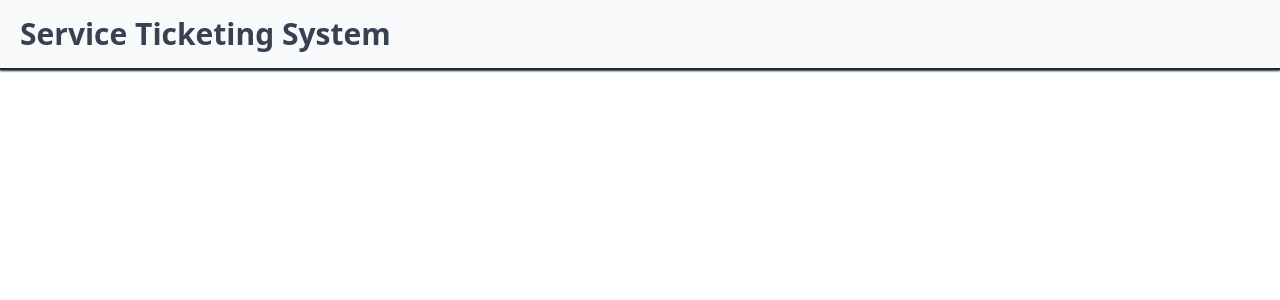
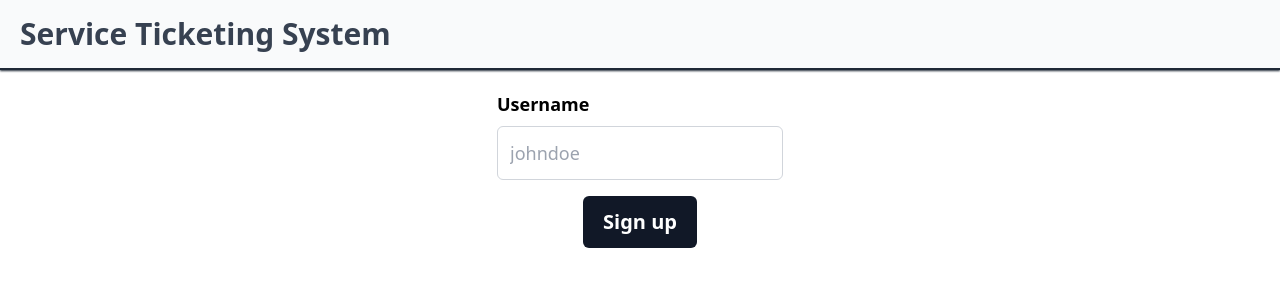
Before and after one commit to AyanavaKarmakar/service-ticketing-system, a React (Vite) app in the folder frontend/: page / in a window 1280 px wide. Shown: the top 300 px of the page. Built offline with nearby package versions, Linux system fonts and the light colour scheme; what tailwindcss-radix would draw is missing.

Commit message:
feat: add input field for username

```diff
--- a/frontend/package.json
+++ b/frontend/package.json
@@ -9,6 +9,7 @@
     "preview": "vite preview"
   },
   "dependencies": {
+    "@radix-ui/react-form": "^0.0.2",
     "@radix-ui/react-navigation-menu": "^1.1.2",
     "clsx": "^1.2.1",
     "react": "^18.2.0",
--- a/frontend/src/App.tsx
+++ b/frontend/src/App.tsx
@@ -1,7 +1,12 @@
-import { Navbar } from "./components";
+import { Navbar, SignupForm } from "./components";
 
 const App = () => {
-  return <Navbar />;
+  return (
+    <>
+      <Navbar />
+      <SignupForm />
+    </>
+  );
 };
 
 export default App;
--- /dev/null
+++ b/frontend/src/components/auth/signupForm.tsx
@@ -0,0 +1,50 @@
+import * as FormPrimitive from "@radix-ui/react-form";
+import { clsx } from "clsx";
+
+export const SignupForm = () => {
+  return (
+    <FormPrimitive.Root
+      onSubmit={(e) => e.preventDefault()}
+      className="flex flex-col space-y-4 items-center justify-center m-5"
+    >
+      <FormPrimitive.Field
+        className="flex flex-col space-y-2 items-start"
+        name="username"
+      >
+        <div className="font-semibold text-lg">
+          <FormPrimitive.Label className="w-full text-left">
+            Username
+          </FormPrimitive.Label>
+        </div>
+
+        <FormPrimitive.Control asChild>
+          <input
+            className="w-full border border-gray-300 rounded-md p-3 text-lg"
+            type="text"
+            placeholder="johndoe"
+            required
+          />
+        </FormPrimitive.Control>
+
+        <FormPrimitive.Message
+          className="text-sm font-medium text-red-500"
+          match="valueMissing"
+        >
+          Please enter your username!
+        </FormPrimitive.Message>
+      </FormPrimitive.Field>
+
+      <FormPrimitive.Submit asChild>
+        <button
+          type="submit"
+          className={clsx(
+            "py-3 px-5 bg-gray-900 text-xl text-white font-semibold rounded-md",
+            "focus:outline-none focus-visible:ring focus-visible:ring-gray-700 focus-visible:ring-opacity-75"
+          )}
+        >
+          Sign up
+        </button>
+      </FormPrimitive.Submit>
+    </FormPrimitive.Root>
+  );
+};
--- a/frontend/src/components/index.ts
+++ b/frontend/src/components/index.ts
@@ -1 +1,2 @@
+export { SignupForm } from "./auth/signupForm";
 export { Navbar } from "./shared/navbar";
```
Also changed, not shown: 1 other file (tests, documents, lock files or other folders).
